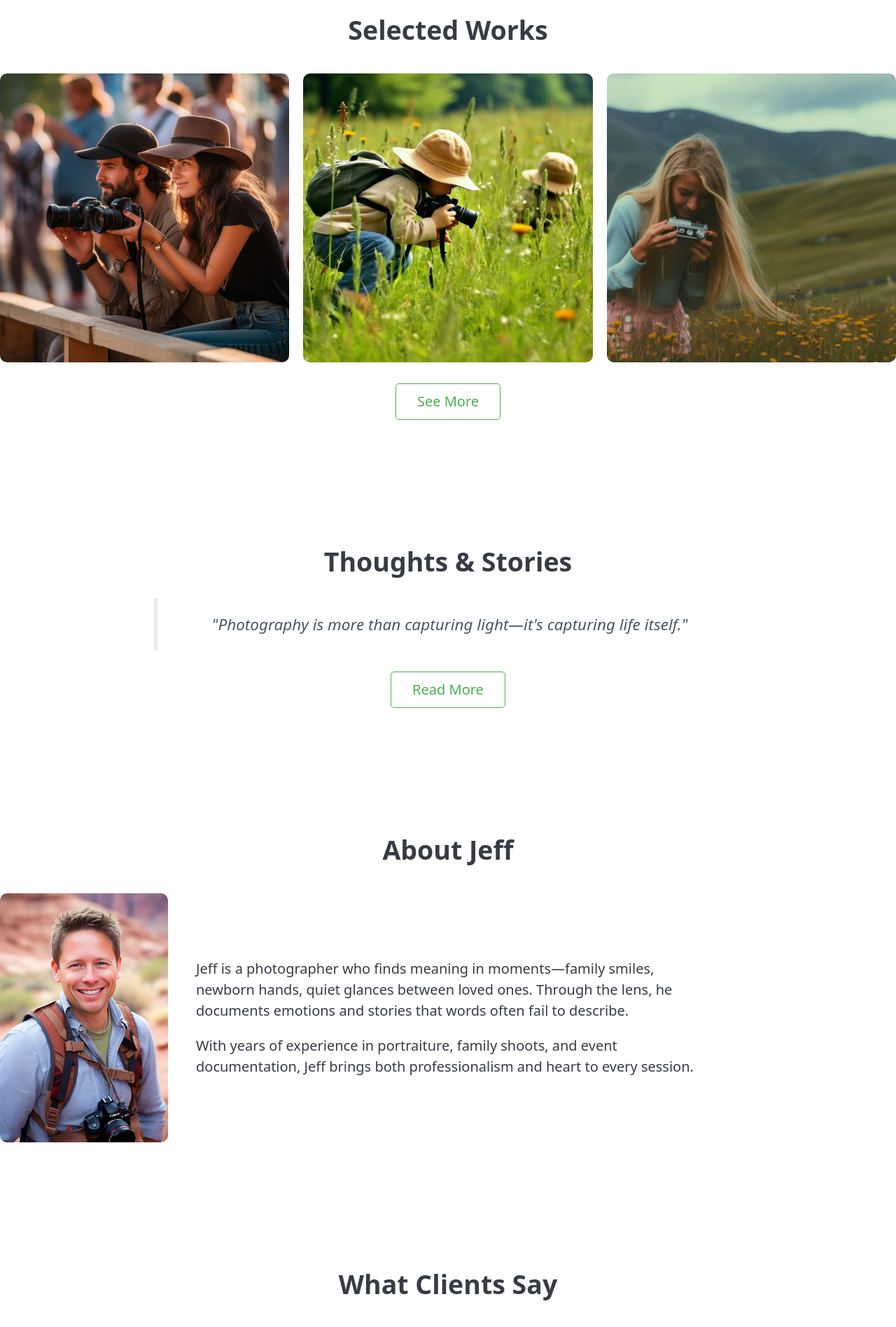
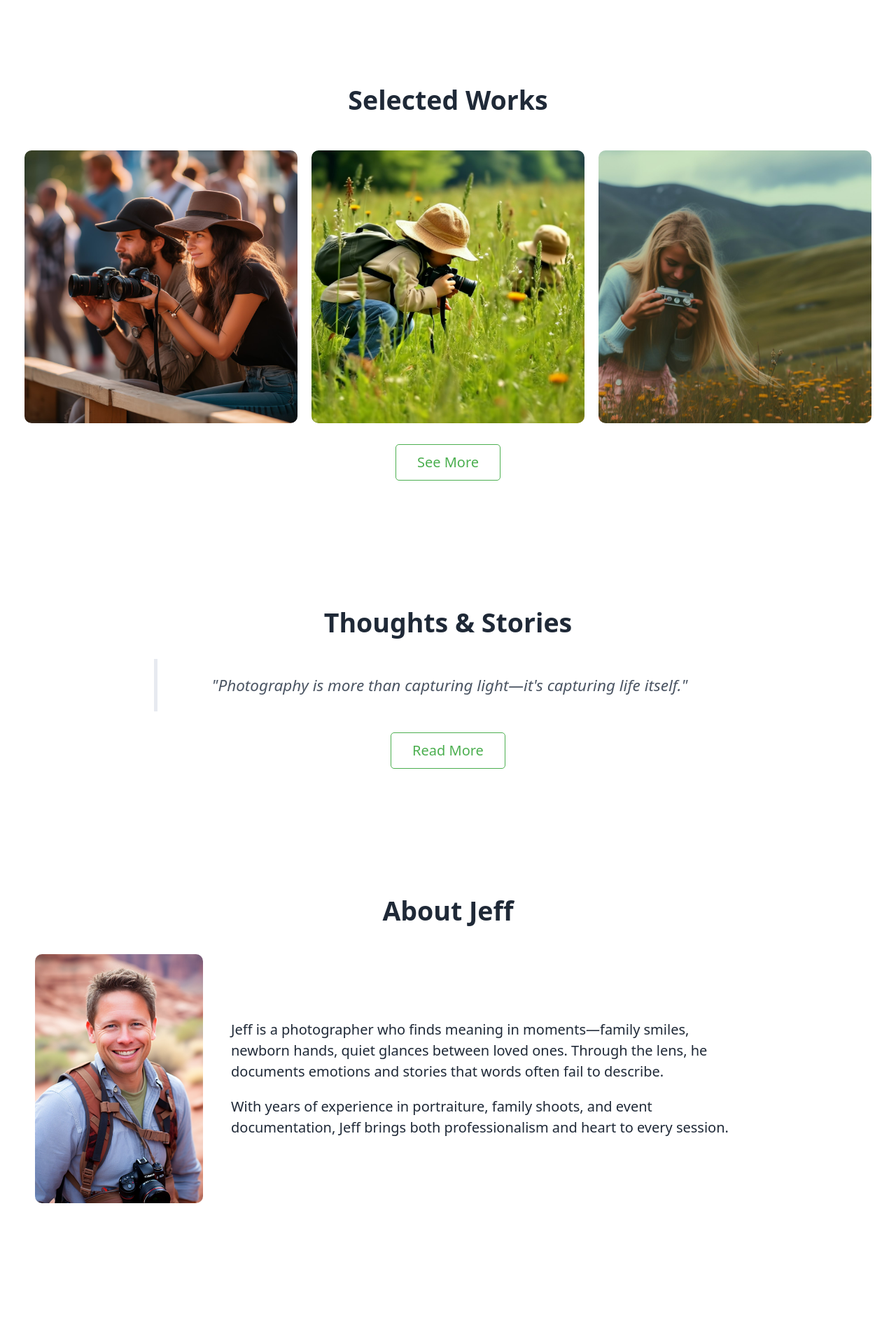
Before and after one commit to yodi-dev/portfolio-jeff, a Nuxt app: page / in a window 1280 px wide. Shown: the part 880-2777 px from the top of the page at 70% size. Built offline with nearby package versions, Linux system fonts and the light colour scheme.

Commit message:
polish landing

```diff
--- a/assets/css/main.css
+++ b/assets/css/main.css
@@ -1,16 +1,3 @@
 @tailwind base;
 @tailwind components;
 @tailwind utilities;
-
-header ul li {
-    margin: 0.25rem 0;
-}
-
-header a {
-    color: var(--primary);
-    text-decoration: none;
-}
-
-header a:hover {
-    text-decoration: underline;
-}
--- a/components/layout/Footer.vue
+++ b/components/layout/Footer.vue
@@ -1,13 +1,13 @@
 <template>
-    <footer class="bg-gray-100 dark:bg-gray-800 text-gray-700 dark:text-gray-300 mt-12">
+    <footer class="bg-gray-100 dark:bg-gray-800 dark:text-gray-300 mt-12 px-10">
         <div class="container py-6 flex flex-col md:flex-row justify-between items-center gap-4">
             <!-- Copyright -->
-            <p class="text-sm text-center md:text-left">
+            <p class="text-sm text-center text-text-light md:text-left">
                 © {{ new Date().getFullYear() }} Jef Photography. All rights reserved.
             </p>
 
             <!-- Developer Credit -->
-            <p class="text-sm text-center md:text-right text-gray-700">
+            <p class="text-sm text-center text-text-light md:text-right">
                 Developed by
                 <a href="https://awan-dev.site" target="_blank" class="text-brand hover:underline">
                     awan-dev.site
--- a/layouts/default.vue
+++ b/layouts/default.vue
@@ -1,7 +1,6 @@
 <template>
     <div
         class="flex flex-col min-h-screen bg-background-light dark:bg-background-dark text-text-light dark:text-text-dark">
-        <!-- Global Wrapper -->
         <!-- Navbar -->
         <Navbar />
 
--- a/pages/index.vue
+++ b/pages/index.vue
@@ -1,5 +1,5 @@
 <template>
-    <section class="relative h-screen flex flex-col justify-center items-center text-center px-6">
+    <section class="relative h-screen flex flex-col justify-center items-center text-center px-6 mb-24">
         <!-- Background Image -->
         <div class="absolute inset-0 bg-cover bg-center w-full" style="background-image: url('/images/preview3.jpeg')">
         </div>
@@ -20,7 +20,8 @@
 
             <!-- Subheadline -->
             <p class="text-base md:text-sm opacity-80">
-                A portrait photographer based in Australia, with over 3 years of experience.
+                A portrait photographer based in Australia, with over 3 years of experience. <br
+                    class="hidden md:block" />
                 Capturing timeless family moments and authentic emotions through natural light and storytelling
                 visuals.
             </p>
@@ -28,8 +29,8 @@
     </section>
 
     <!-- Selected Works -->
-    <section class="container py-16 text-center">
-        <h2 class="text-3xl font-semibold mb-8">Selected Works</h2>
+    <section class="container py-16 text-center px-7">
+        <h2 class="text-3xl text-text-light font-semibold mb-10">Selected Works</h2>
         <div class="grid grid-cols-1 sm:grid-cols-2 md:grid-cols-3 gap-4 mb-6">
             <img src="/images/preview1.jpeg" alt="Preview 1" class="w-full rounded-lg object-cover" />
             <img src="/images/preview2.jpeg" alt="Preview 2" class="w-full rounded-lg object-cover" />
@@ -42,8 +43,8 @@
     </section>
 
     <!-- Writing -->
-    <section class="container py-16 text-center">
-        <h2 class="text-3xl font-semibold mb-6">Thoughts & Stories</h2>
+    <section class="container py-16 text-center px-10">
+        <h2 class="text-3xl text-text-light font-semibold mb-6">Thoughts & Stories</h2>
         <blockquote class="italic text-lg text-gray-600 dark:text-gray-300 max-w-2xl mx-auto mb-6">
             "Photography is more than capturing light—it's capturing life itself."
         </blockquote>
@@ -54,17 +55,17 @@
     </section>
 
     <!-- About Jeff -->
-    <section class="container py-16">
-        <h2 class="text-3xl font-semibold text-center mb-8">About Jeff</h2>
+    <section class="container py-16 px-10">
+        <h2 class="text-3xl text-text-light font-semibold text-center mb-8">About Jeff</h2>
         <div class="flex flex-col md:flex-row items-center gap-8">
             <img src="/images/jeff-portrait.jpeg" alt="Jeff Portrait" class="w-48 rounded-lg" />
             <div class="max-w-xl text-center md:text-left space-y-4">
-                <p>
+                <p class="text-text-light">
                     Jeff is a photographer who finds meaning in moments—family smiles, newborn hands,
                     quiet glances between loved ones. Through the lens, he documents emotions and stories
                     that words often fail to describe.
                 </p>
-                <p>
+                <p class="text-text-light">
                     With years of experience in portraiture, family shoots, and event documentation, Jeff
                     brings both professionalism and heart to every session.
                 </p>
@@ -73,18 +74,18 @@
     </section>
 
     <!-- Testimonials -->
-    <section class="container py-16 text-center">
-        <h2 class="text-3xl font-semibold mb-8">What Clients Say</h2>
+    <section class="container py-16 text-center px-10">
+        <h2 class="text-3xl text-text-light font-semibold mb-8">What Clients Say</h2>
         <div class="grid grid-cols-1 md:grid-cols-3 gap-6">
-            <blockquote class="bg-gray-100 dark:bg-gray-800 p-6 rounded-lg italic">
+            <blockquote class="bg-gray-100 text-text-light dark:bg-gray-800 p-6 rounded-lg italic">
                 "Jeff made our family photo session feel so natural. The photos brought tears to my eyes."
                 <footer class="mt-3 text-sm text-gray-500 dark:text-gray-400">— Amanda R.</footer>
             </blockquote>
-            <blockquote class="bg-gray-100 dark:bg-gray-800 p-6 rounded-lg italic">
+            <blockquote class="bg-gray-100 text-text-light dark:bg-gray-800 p-6 rounded-lg italic">
                 "His ability to capture fleeting, genuine emotions is unmatched. Highly recommended!"
                 <footer class="mt-3 text-sm text-gray-500 dark:text-gray-400">— David & Lina</footer>
             </blockquote>
-            <blockquote class="bg-gray-100 dark:bg-gray-800 p-6 rounded-lg italic">
+            <blockquote class="bg-gray-100 text-text-light dark:bg-gray-800 p-6 rounded-lg italic">
                 "Jeff's professionalism and kindness made our wedding shoot unforgettable."
                 <footer class="mt-3 text-sm text-gray-500 dark:text-gray-400">— Clara & Sam</footer>
             </blockquote>
--- a/tailwind.config.js
+++ b/tailwind.config.js
@@ -10,9 +10,9 @@ export default {
     extend: {
       colors: {
         brand: {
-          light: '#a7d9a2', // hijau muda
-          DEFAULT: '#4CAF50', // hijau utama
-          dark: '#357a38' // hijau gelap
+          light: '#a7d9a2',
+          DEFAULT: '#4CAF50',
+          dark: '#357a38'
         },
         background: {
           light: '#ffffff',
```
